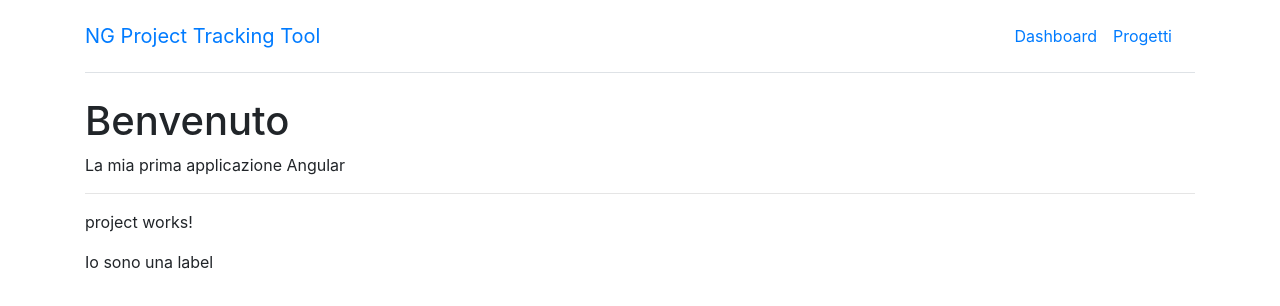
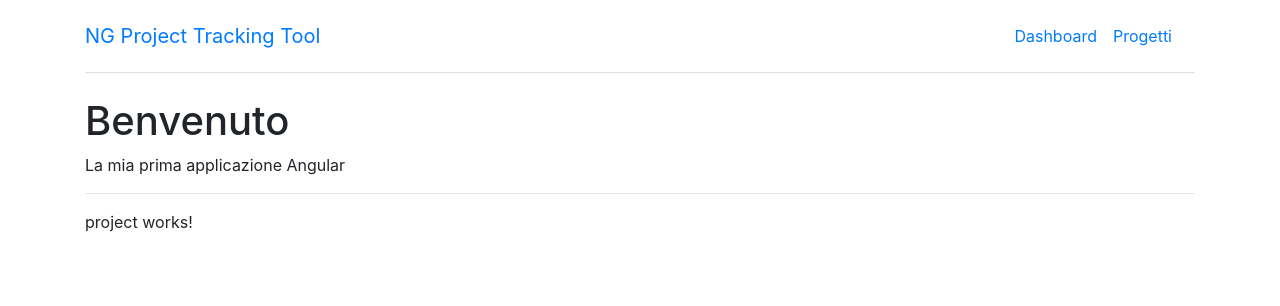
Before and after one commit to paolomax/progetto-prof-angular-corso, an Angular app: page / in a window 1280 px wide. Shown: the top 306 px of the page. Built offline with nearby package versions, Linux system fonts and the light colour scheme.

Commit message:
Remove label, add projects array

```diff
--- a/src/app/project/project/project.component.ts
+++ b/src/app/project/project/project.component.ts
@@ -1,12 +1,16 @@
 import { Component, OnInit } from '@angular/core';
+import { Project } from 'src/app/models/Project';
 
 @Component({
   selector: 'ngprj-project',
   templateUrl: './project.component.html',
   styleUrls: ['./project.component.css']
 })
+
 export class ProjectComponent implements OnInit {
-  label = "Io sono una label";
+
+  projects: Project[] = [];
+
   constructor() { }
 
   ngOnInit(): void {
```
